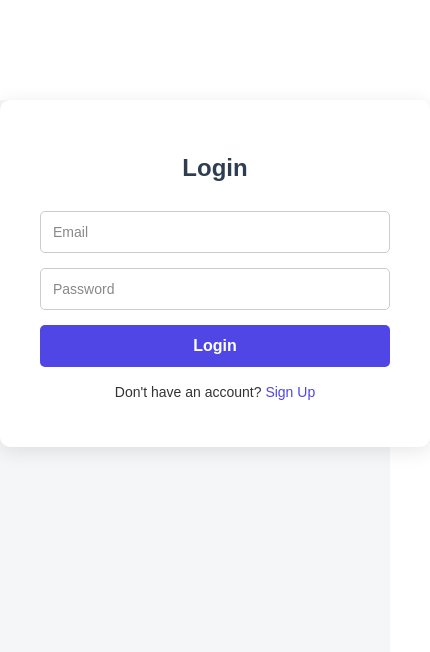
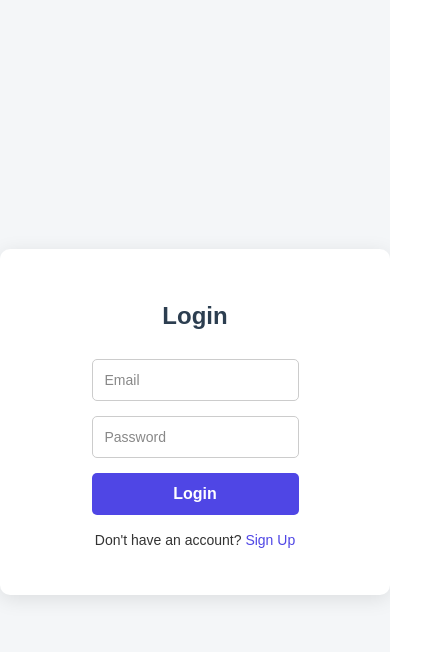
Before and after one commit to pradeepSDE/SocialMedia, a React (Vite) app in the folder client/socialMedia/: page /login in a window 390 px wide. Shown: the top 652 px of the page, 430 px wide, since content can reach past the window. Built offline with nearby package versions, Linux system fonts and the light colour scheme.

Commit message:
refactor: enhance layout of auth components with centralized styling and improved responsiveness

```diff
--- a/client/socialMedia/src/components/auth/Login.jsx
+++ b/client/socialMedia/src/components/auth/Login.jsx
@@ -28,6 +28,7 @@
   };
 
   return (
+    <div className="auth-page-center">
       <div className="auth-container">
         <h2>Login</h2>
         {error && <div className="error-message">{error}</div>}
@@ -52,6 +53,7 @@
           </p>
         </form>
       </div>
+    </div>
   );
 };
 
--- a/client/socialMedia/src/components/auth/Signup.jsx
+++ b/client/socialMedia/src/components/auth/Signup.jsx
@@ -42,6 +42,7 @@
   };
 
   return (
+    <div className="auth-page-center">
       <div className="auth-container">
         <h2>Sign Up</h2>
         {error && <div className="error-message">{error}</div>}
@@ -80,6 +81,7 @@
           </p>
         </form>
       </div>
+    </div>
   );
 };
 
--- a/client/socialMedia/src/components/auth/auth.css
+++ b/client/socialMedia/src/components/auth/auth.css
@@ -7,11 +7,14 @@
 
   .auth-container {
     width: 350px;
-    margin: 100px auto;
+    margin: 0 auto;
     padding: 30px 40px;
     background: #ffffff;
     border-radius: 10px;
     box-shadow: 0px 4px 20px rgba(0, 0, 0, 0.1);
+    display: flex;
+    flex-direction: column;
+    align-items: center;
   }
 
   .auth-container h2 {
@@ -79,3 +82,11 @@
     text-align: center;
     font-size: 14px;
   }
+
+  .auth-page-center {
+    min-height: 100vh;
+    display: flex;
+    align-items: center;
+    justify-content: center;
+    background: #f4f6f8;
+  }
```
Lines whose indentation alone changed are shown as unchanged.
